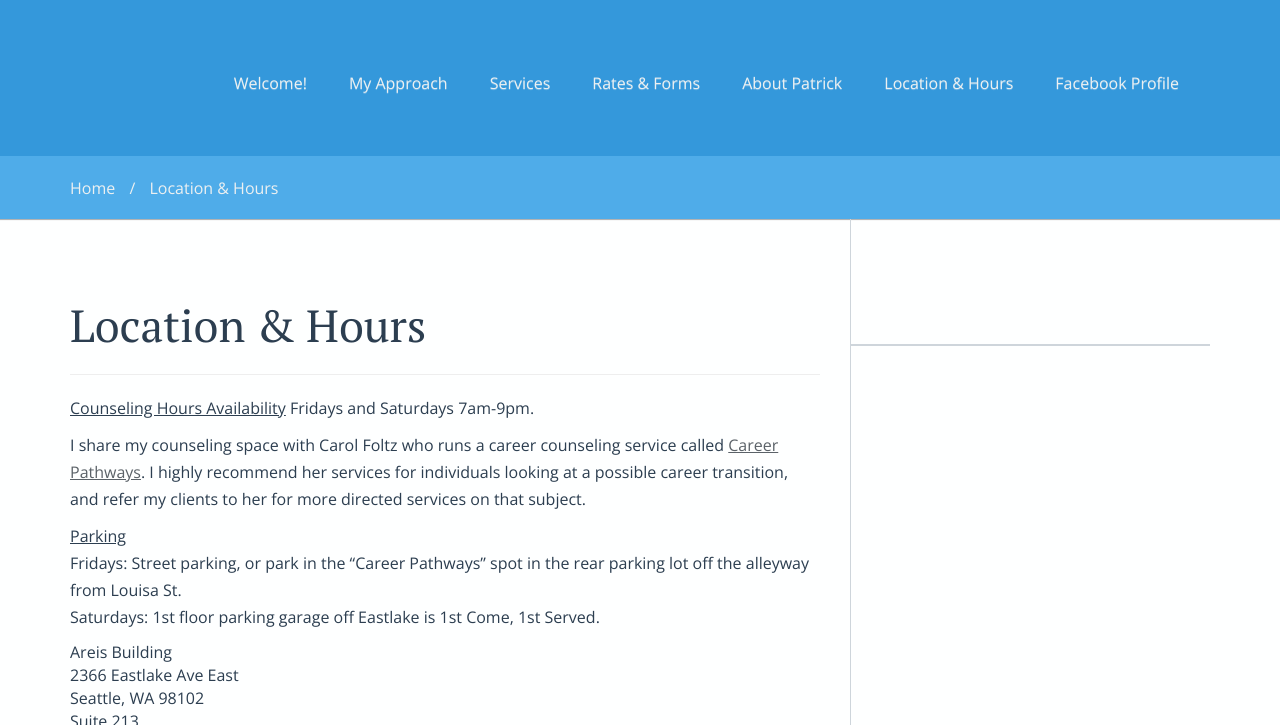
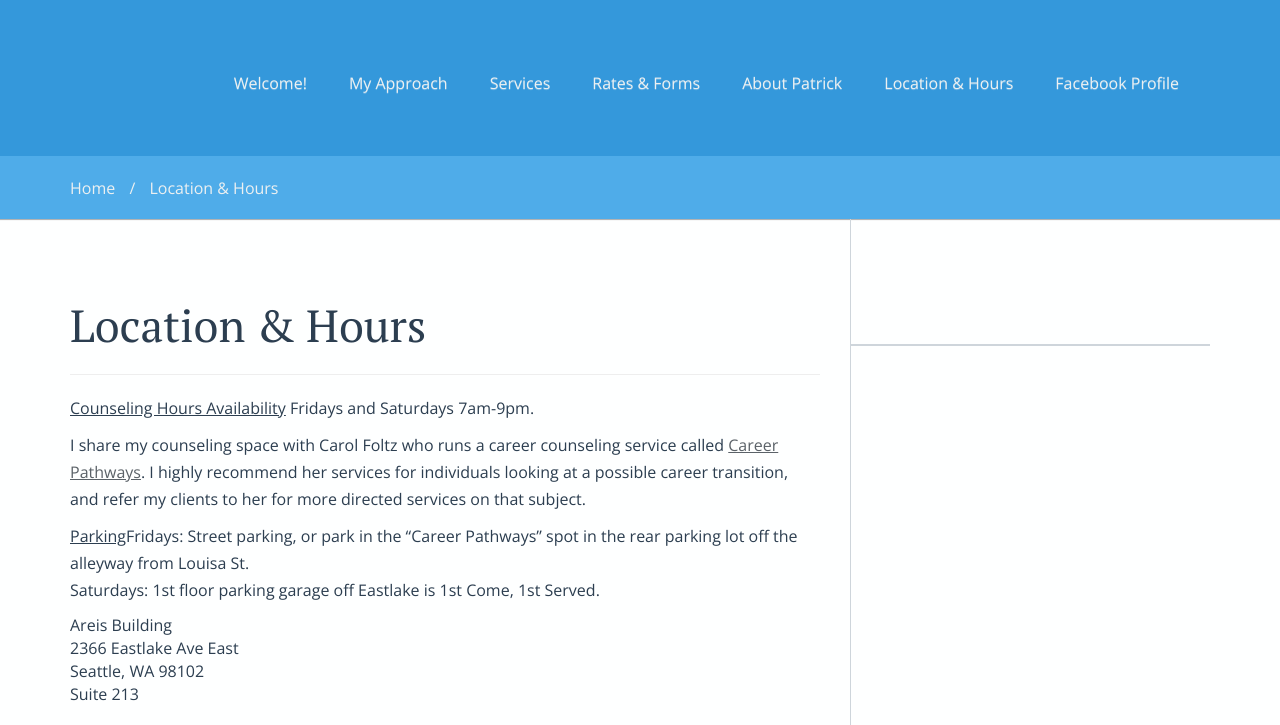
Before and after one commit to Patrick-Dougherty/patrick-dougherty.github.com, a Jekyll site: the page built from location_and_hours/index.md, in a window 1280 px wide. Shown: the top 725 px of the page. Built offline with Jekyll 4.4.1, drawn with Linux system fonts in a browser that asks for light colours; nearby versions of some CDN libraries; grey boxes are pictures that could not be loaded.

```diff
--- a/location_and_hours/index.md
+++ b/location_and_hours/index.md
@@ -10,7 +10,7 @@ description: "How and when to get to my office."
 
 I share my counseling space with Carol Foltz who runs a career counseling service called <a href="http://seattlecareercounselingcoach.com/"><u>Career Pathways</u></a>. I highly recommend her services for individuals looking at a possible career transition, and refer my clients to her for more directed services on that subject.
 
-<u>Parking</u><br>Fridays: Street parking, or park in the "Career Pathways" spot in the rear parking lot off the alleyway from Louisa St. <br>
+<u>Parking</u>Fridays: Street parking, or park in the "Career Pathways" spot in the rear parking lot off the alleyway from Louisa St. <br>
 Saturdays: 1st floor parking garage off Eastlake is 1st Come, 1st Served.
 
 <address>
```
